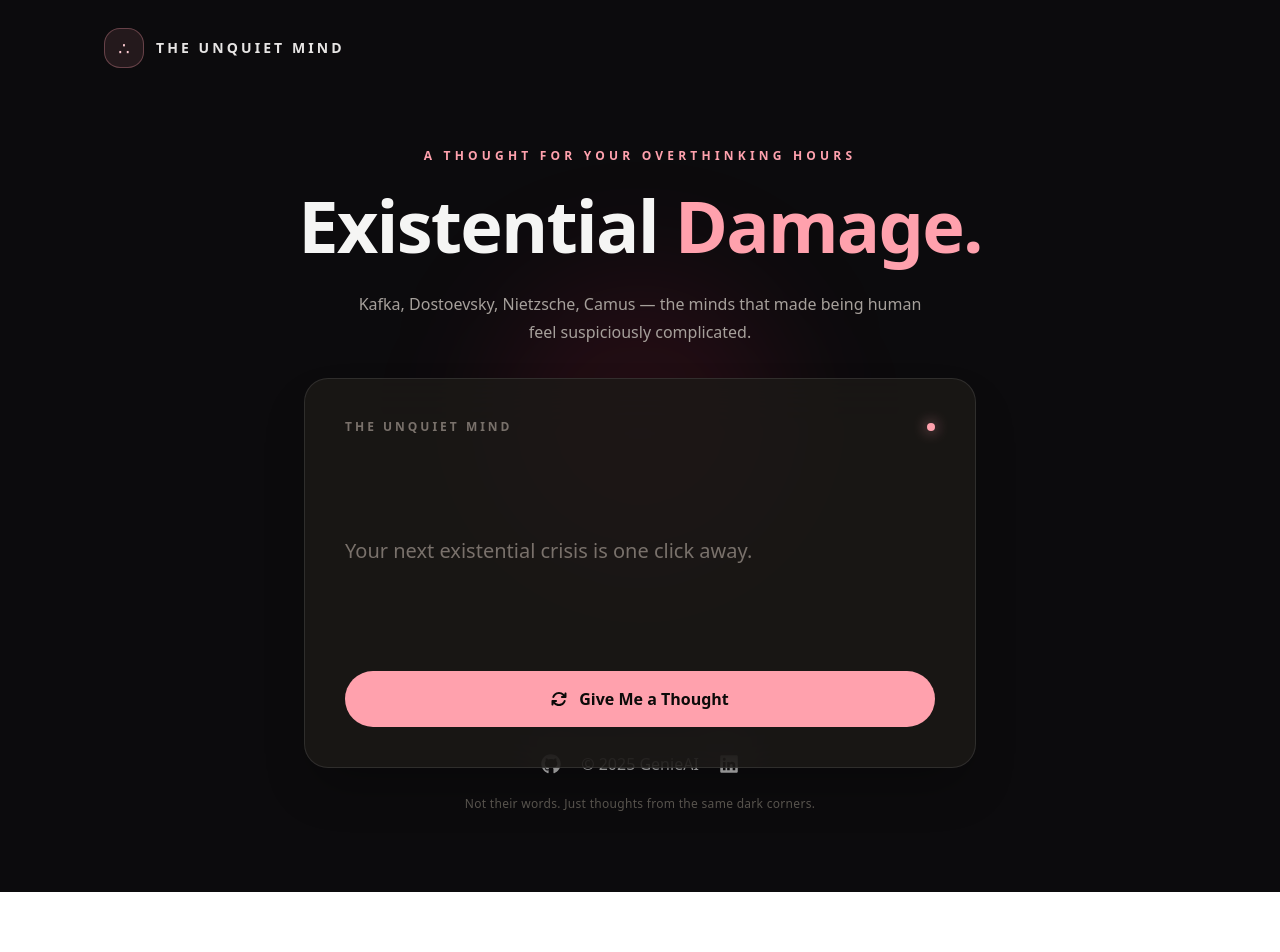
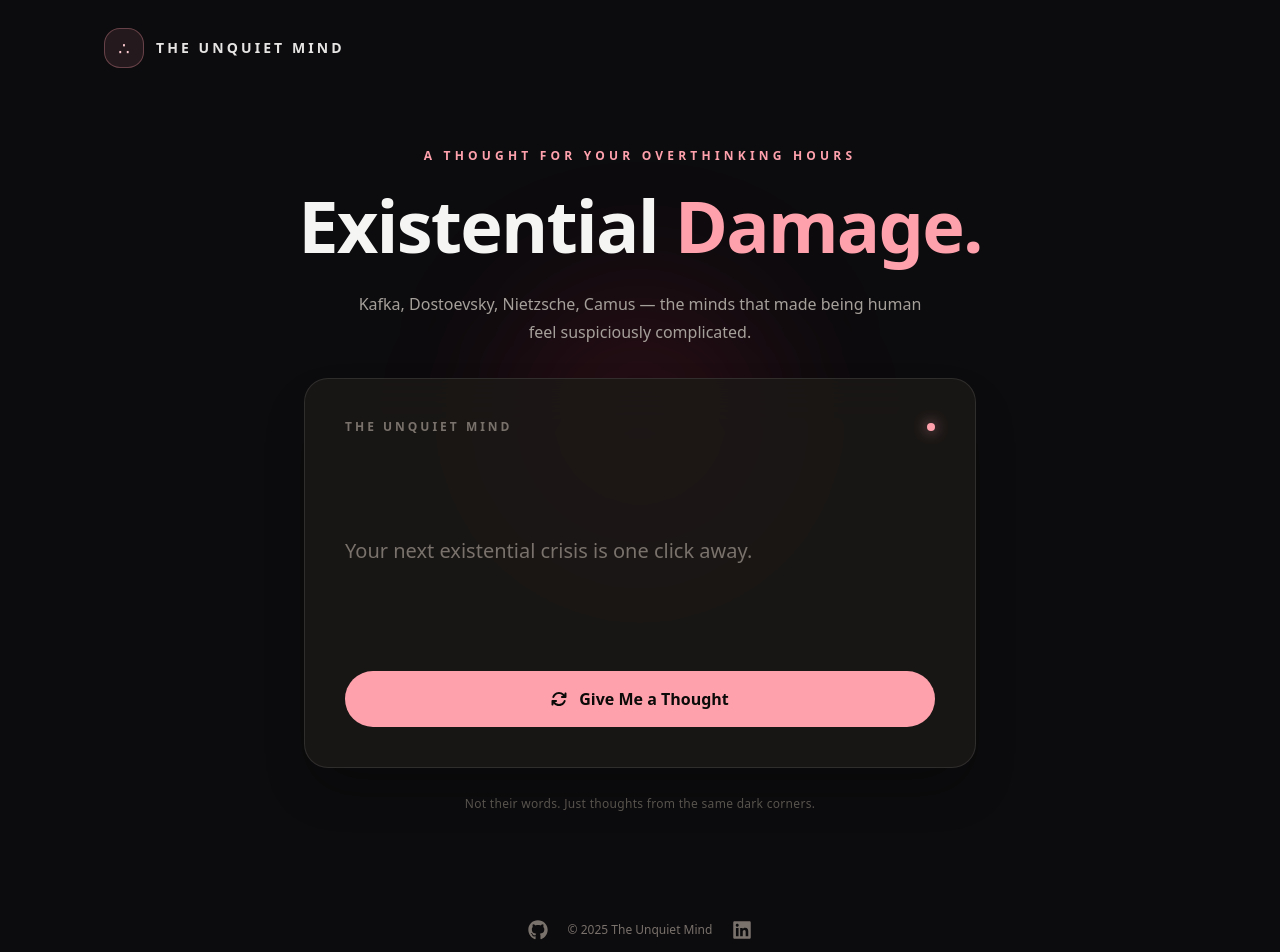
Before and after one commit to saanisayyad/shayari-joke-quote-ai, a React (Vite) app in the folder frontend/: page / in a window 1280 px wide. Shown: the top 952 px of the page. Before the commit the page ends 892 px from the top, so only its background shows below. Built offline with nearby package versions, Linux system fonts and the light colour scheme.

Commit message:
Update footer branding for The Unquiet Mind

```diff
--- a/frontend/src/components/Footer.jsx
+++ b/frontend/src/components/Footer.jsx
@@ -2,18 +2,28 @@ import { FaGithub, FaLinkedin } from "react-icons/fa";
 
 const Footer = () => {
   return (
-    <div className="text-white/70 text-center absolute bottom-6 flex items-center gap-5">
-        <a href="https://github.com/saanisayyad?tab=repositories" target="_blank" rel="noopener noreferrer">
-            <FaGithub className="size-5"/>
-        </a>
-      <div>
-        &copy; {new Date().getFullYear()} GenieAI
-      </div>
-      <a href="https://www.linkedin.com/in/mohammadsaani-sayyad-4b7936236/" target="_blank" rel="noopener noreferrer">
-        <FaLinkedin className="size-5"/>
+    <footer className="relative z-10 mt-auto flex w-full items-center justify-center gap-5 px-5 py-7 text-xs text-stone-500">
+      <a
+        href="https://github.com/saanisayyad?tab=repositories"
+        target="_blank"
+        rel="noopener noreferrer"
+        aria-label="GitHub profile"
+        className="transition hover:text-rose-300"
+      >
+        <FaGithub className="size-5" />
       </a>
-    </div>
-  )
-}
+      <span>© {new Date().getFullYear()} The Unquiet Mind</span>
+      <a
+        href="https://www.linkedin.com/in/mohammadsaani-sayyad-4b7936236/"
+        target="_blank"
+        rel="noopener noreferrer"
+        aria-label="LinkedIn profile"
+        className="transition hover:text-rose-300"
+      >
+        <FaLinkedin className="size-5" />
+      </a>
+    </footer>
+  );
+};
 
-export default Footer
+export default Footer;
```
